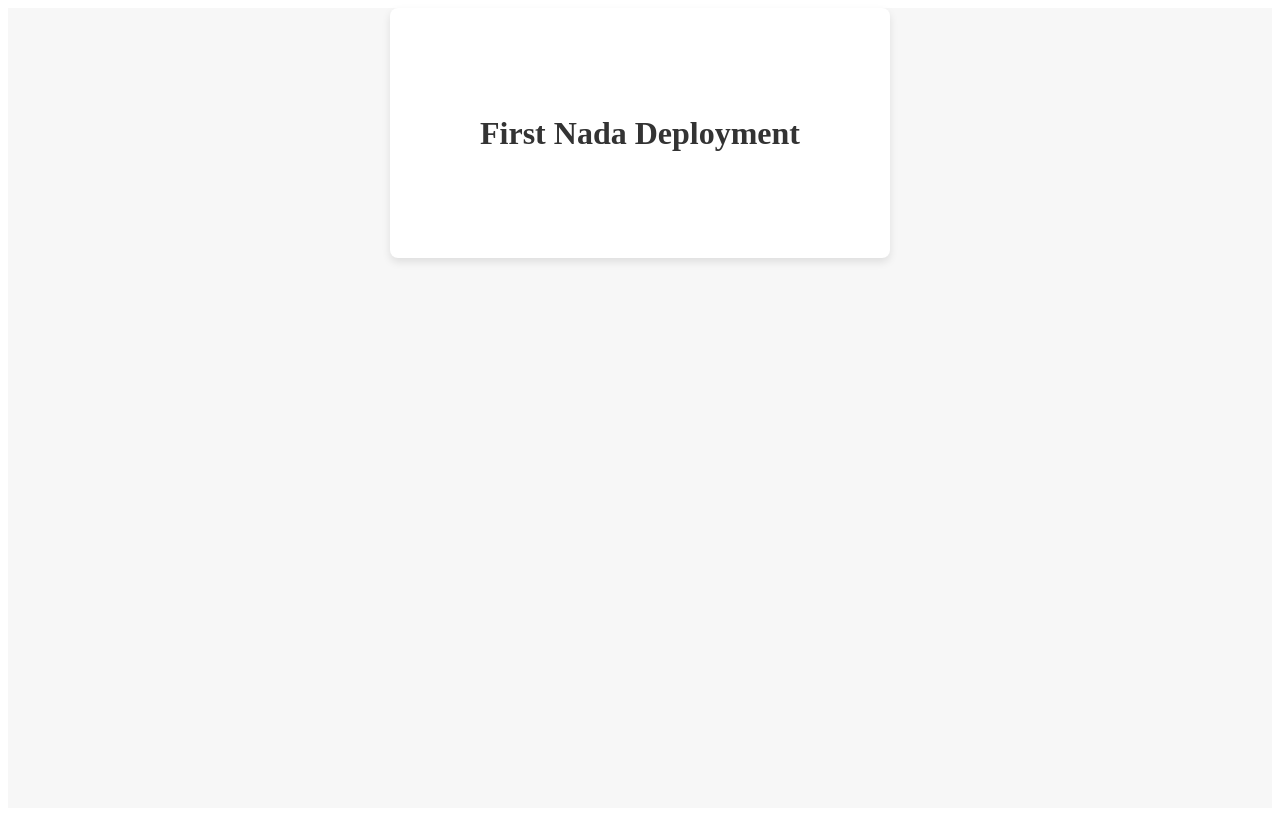
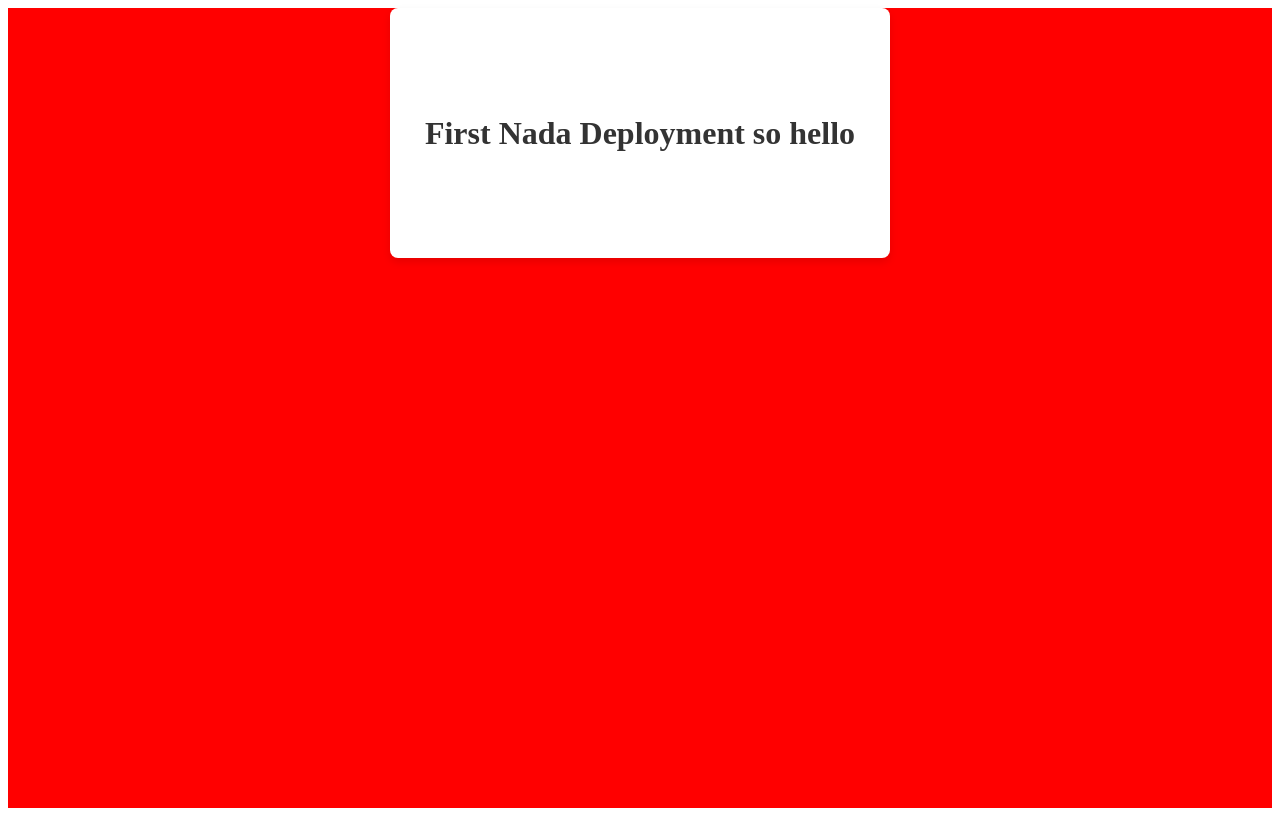
Before and after one commit to SamirYousri/yasmina-ff, a plain HTML site: page index.html in a window 1280 px wide. Drawn offline with Linux system fonts and the light colour scheme.

Commit message:
new design
Changed background color to red and updated heading text.

```diff
--- a/index.html
+++ b/index.html
@@ -6,10 +6,11 @@
     <title>Document</title>
 </head>
 <body >
-    <div style="display:flex; text-align: center; justify-content: center; height: 100vh; background-color:#f7f7f7;">
+    <div style="display:flex; text-align: center; justify-content: center; height: 100vh; background-color:#ff0000;">
         <div style=" display:flex;  text-align: center; justify-content: center; width: 500px; height: 250px; background-color: white; box-shadow: 0 4px 8px rgba(0, 0, 0, 0.1); border-radius: 8px; flex-direction: column; align-items: center; justify-content: center;">
-            <h1 style="color: #333;">First Nada Deployment</h1>
+            <h1 style="color: #333;">First Nada Deployment so hello </h1>
         </div>
     </div>
 </body>
+
 </html>
```
